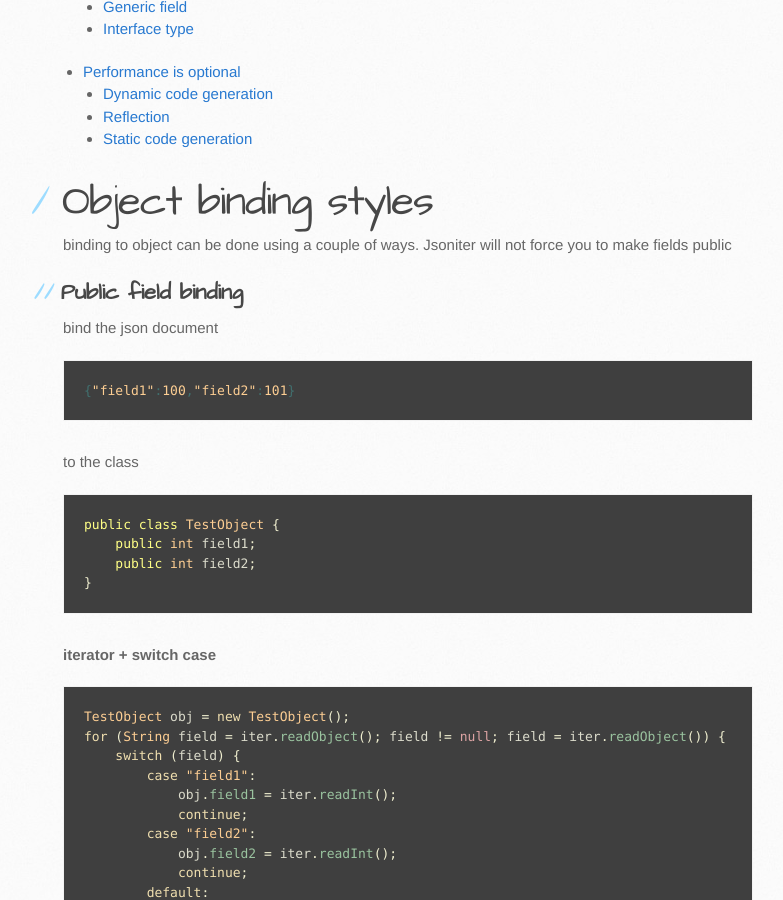
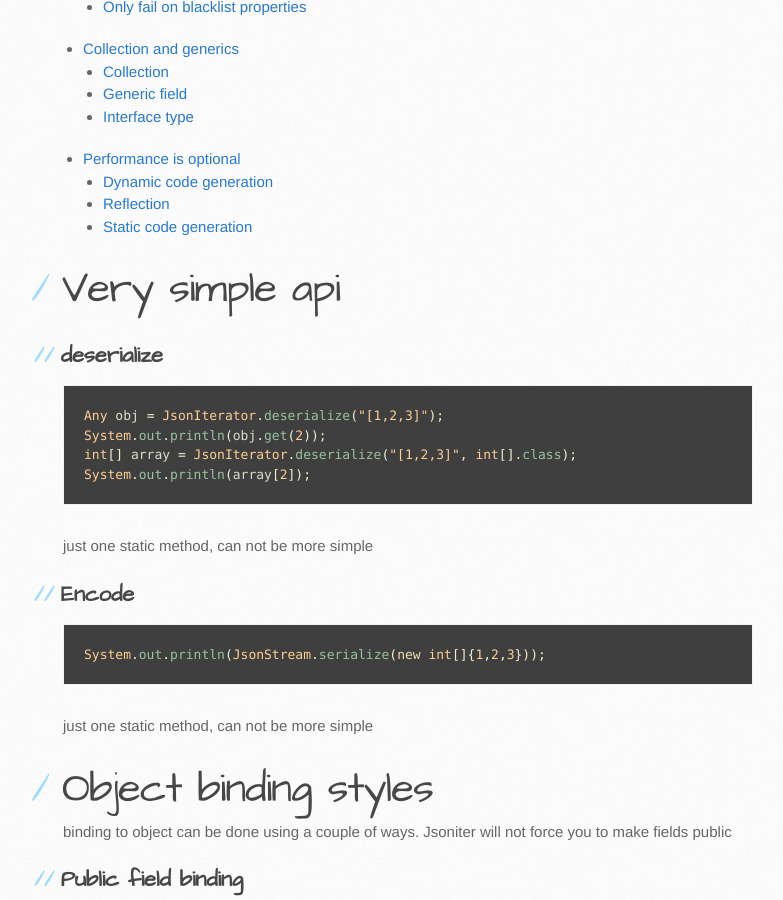
Before and after one commit to json-iterator/json-iterator.github.io, a Jekyll site: the page built from java-features.md, in a window 1280 px wide and 900 px high, scrolled down 649 px. Shown: the whole window, without its empty margins (107-890 px from the left). Built offline with Jekyll 4.4.1, drawn with Linux system fonts in a browser that asks for light colours; comment, search, counter and statistics services are not loaded; some of the changed text lies outside the part shown.

Commit message:
Update java-features.md

````diff
--- a/java-features.md
+++ b/java-features.md
@@ -5,6 +5,27 @@
 
 * TOC
 {:toc}
+
+# Very simple api
+
+## deserialize
+
+```java
+Any obj = JsonIterator.deserialize("[1,2,3]");
+System.out.println(obj.get(2));
+int[] array = JsonIterator.deserialize("[1,2,3]", int[].class);
+System.out.println(array[2]);
+```
+
+just one static method, can not be more simple
+
+## Encode
+
+```java
+System.out.println(JsonStream.serialize(new int[]{1,2,3}));
+```
+
+just one static method, can not be more simple
 
 # Object binding styles
 
````
